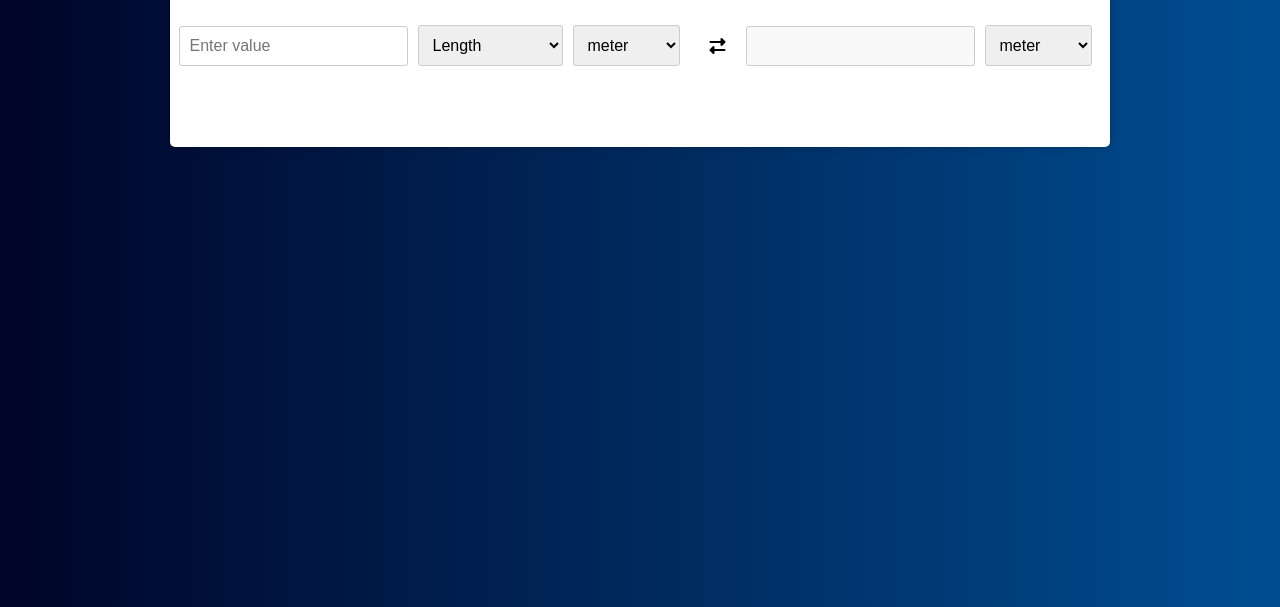
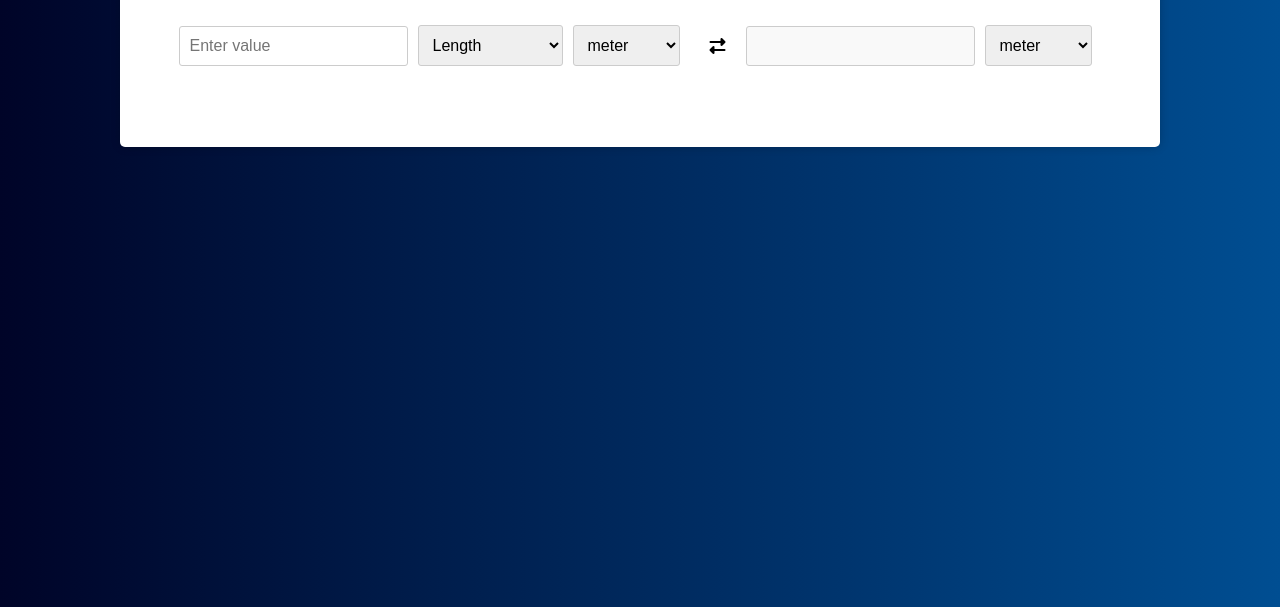
Before and after one commit to chiragsharma21/CodeClause_Unit_Converter, a plain HTML site: page index.html in a window 1280 px wide. Shown: the part 193-800 px from the top of the page. Drawn offline with Linux system fonts and the light colour scheme.

Commit message:
Update styles.css

```diff
--- a/styles.css
+++ b/styles.css
@@ -2,11 +2,12 @@ body {
     margin: 0;
     padding: 0;
     background: linear-gradient(to right, #000428, #004e92);
+    background-attachment: fixed;
     font-family: Arial, sans-serif;
 }
 
 .container {
-    width: 900px;
+    width: 1000px;
     height: 200px;
     margin: 100px auto;
     background-color: #fff;
```
